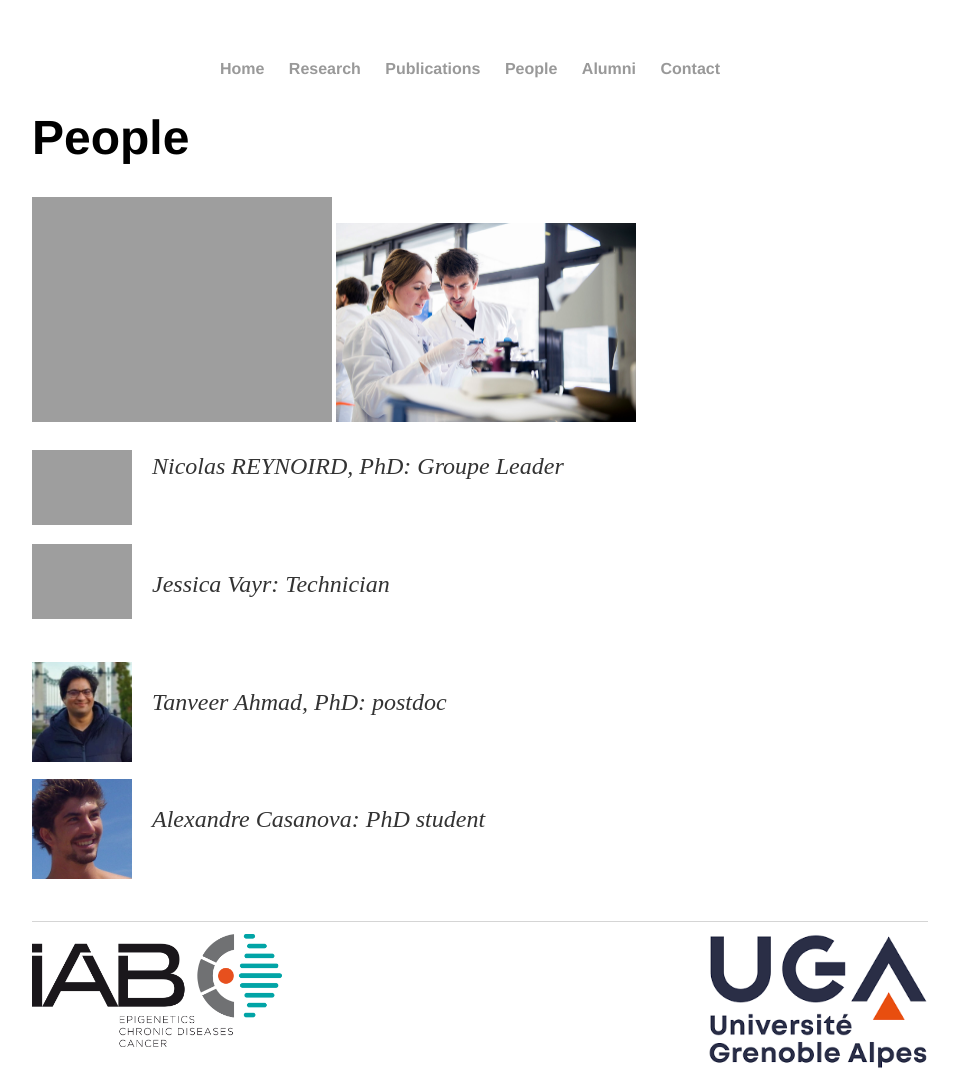
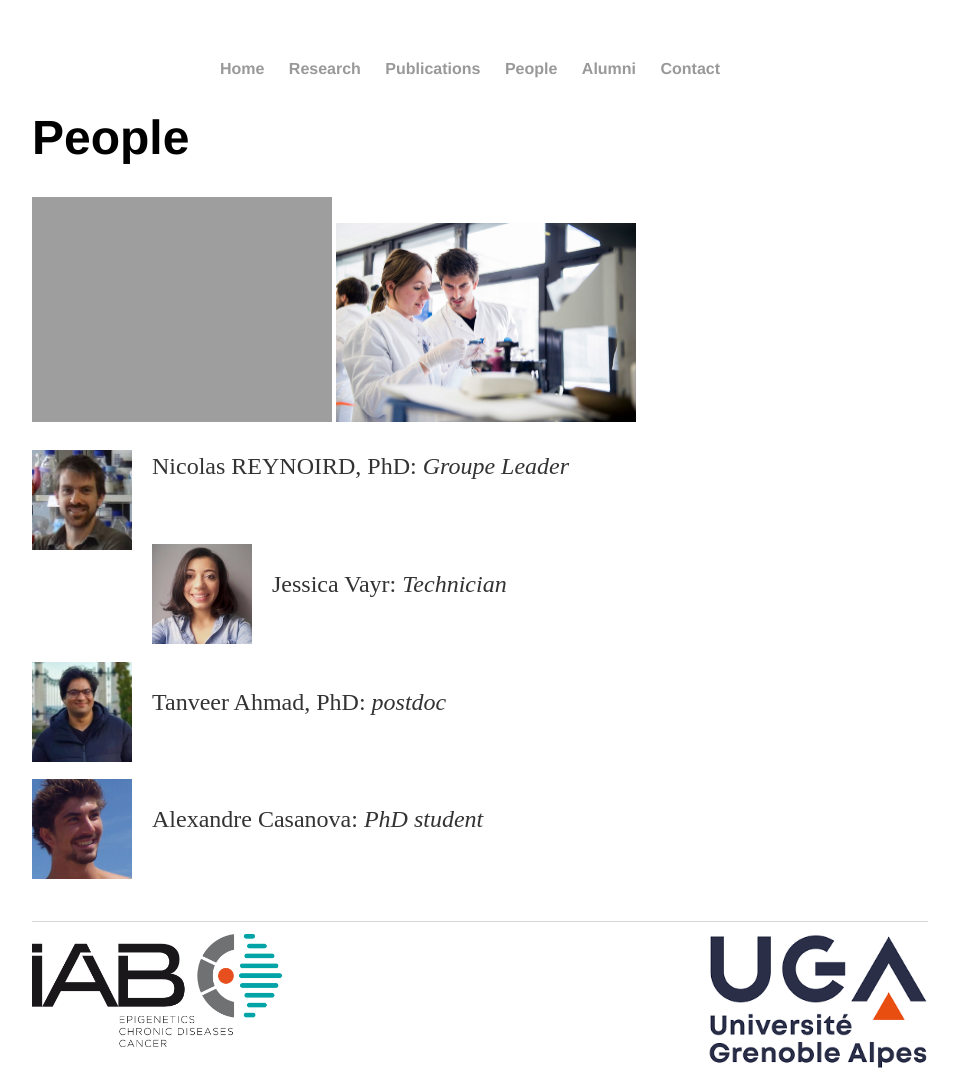
Before and after one commit to Reynoird-Lab/Reynoird-lab.github.io, a Jekyll site: the page built from People/index.html, in a window 1280 px wide. Shown: the whole page, without its empty margins (160-1119 px from the left). Built offline with Jekyll 4.4.1, drawn with Linux system fonts in a browser that asks for light colours; Markdown is read by kramdown in place of the engine named in the settings.

Commit message:
Update index.html

```diff
--- a/People/index.html
+++ b/People/index.html
@@ -8,9 +8,9 @@
 
 
 <p>
-	<a href="https://www.researchgate.net/profile/Nicolas_Reynoird"> <img alt="NR" src="https://reynoird-lab.github.io/Images/nicolas_reynoird.jpg" style="margin: 0px 20px 0px 0px;" align="left" width="100"/></a> <p><i>Nicolas REYNOIRD, PhD: <i>Groupe Leader</i></p><br>
+	<a href="https://www.researchgate.net/profile/Nicolas_Reynoird"> <img alt="NR" src="https://reynoird-lab.github.io/Images/nicolas_reynoird.jfif" style="margin: 0px 20px 0px 0px;" align="left" width="100"/></a> <p>Nicolas REYNOIRD, PhD: <i>Groupe Leader</i></p><br>
    <br>
-	<a href="https://www.linkedin.com/in/jessica-vayr-b686bb37/"> <img alt="JV" src="https://reynoird-lab.github.io/Images/Jessica_Vayr.jpg" style="margin: 0px 20px 0px 0px;" align="left" width="100"/></a> <p>Jessica Vayr: <i>Technician</i></p><br>
+	<a href="https://www.linkedin.com/in/jessica-vayr-b686bb37/"> <img alt="JV" src="https://reynoird-lab.github.io/Images/Jessica_Vayr.jfif" style="margin: 0px 20px 0px 0px;" align="left" width="100"/></a> <p>Jessica Vayr: <i>Technician</i></p><br>
 <br>
 	<a href="https://www.researchgate.net/profile/Tanveer_Ahmad31"> <img alt="JV" src="https://reynoird-lab.github.io/Images/Tanveer_Ahmad.jpg" style="margin: 0px 20px 0px 0px;" align="left" width="100"/></a> <p>Tanveer Ahmad, PhD: <i>postdoc</i></p><br>
 <br>
```
